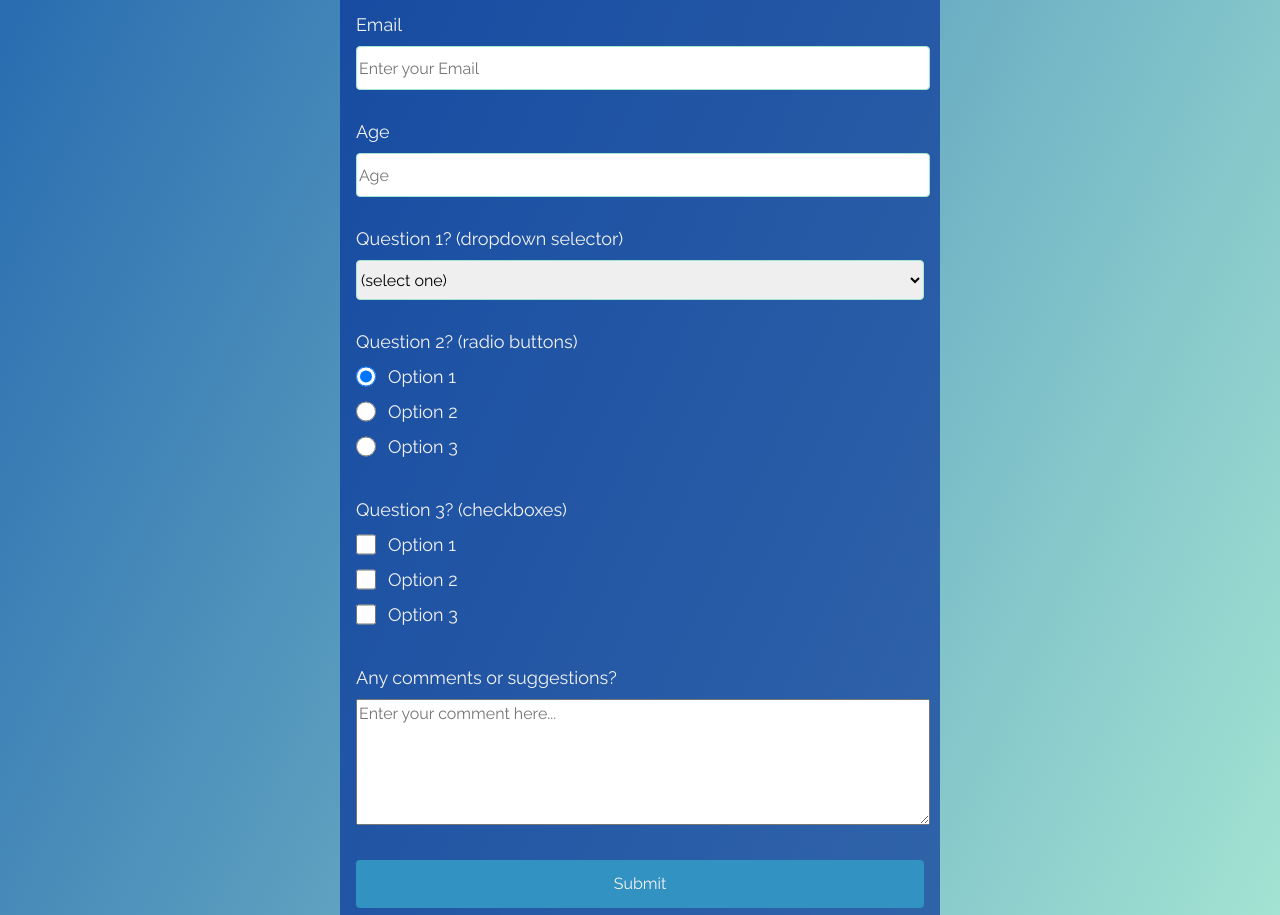
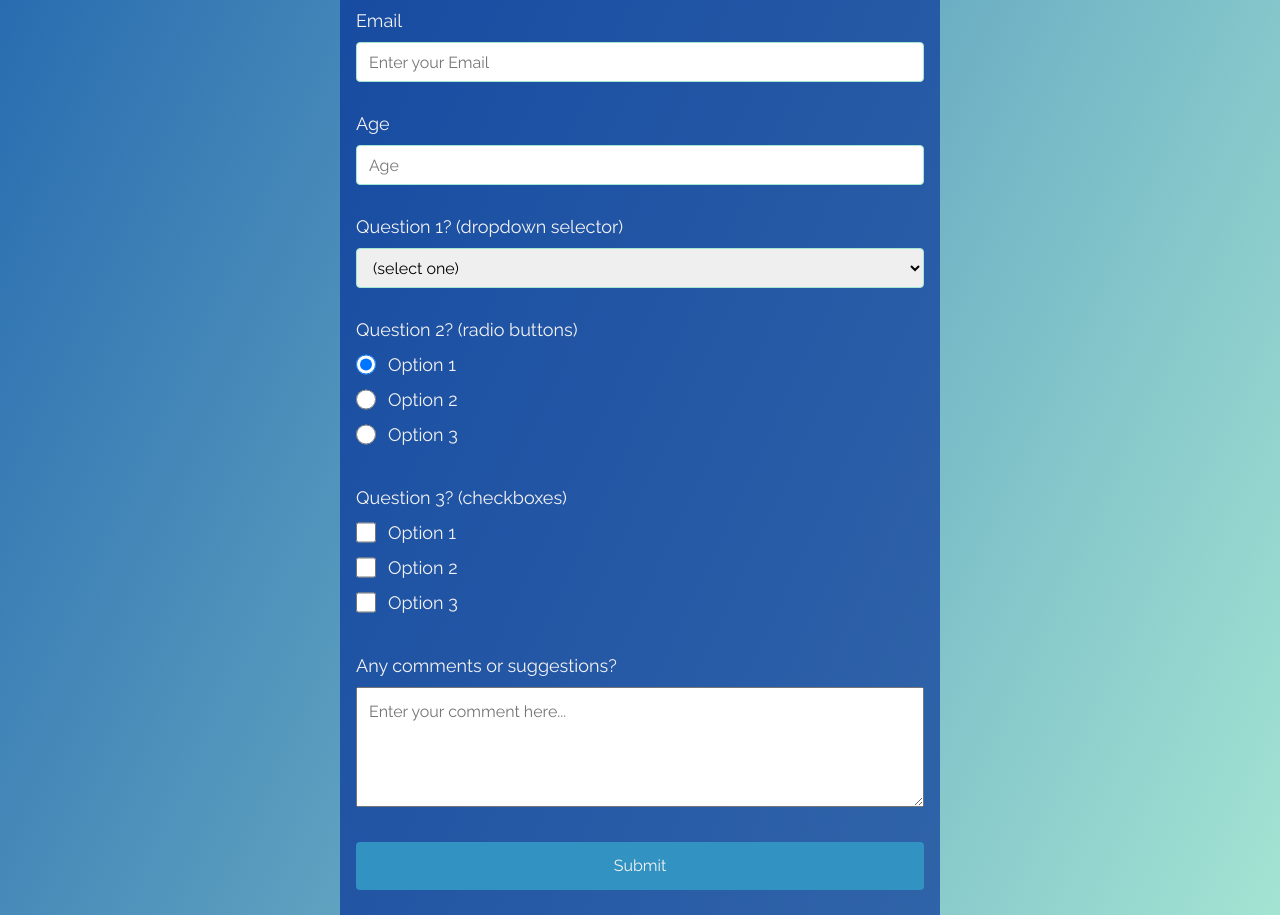
Before and after one commit to clementroume/freeCodeCampCurriculum, a plain HTML site: page Responsive Web Design/05_SurveyFormCertificationProject/index.html in a window 1280 px wide. Shown: the part 261-1176 px from the top of the page. Drawn offline with Linux system fonts and the light colour scheme.

Commit message:
Blank survey style improvement

```diff
--- a/Responsive Web Design/05_SurveyFormCertificationProject/styles.css
+++ b/Responsive Web Design/05_SurveyFormCertificationProject/styles.css
@@ -1,5 +1,9 @@
 /* General */
 @import url('https://fonts.googleapis.com/css?family=Raleway:200i,400&display=swap');
+
+* {
+	box-sizing: border-box;
+}
 
 body {
 	margin: 0;
@@ -80,6 +84,8 @@ form {
 	outline: 0;
 	border: 1px solid #A4E5D3;
 	border-radius: 0.25rem;
+	padding: 0.5rem 0.75rem;
+	transition: border-color 0.15s ease-in-out, box-shadow 0.15s ease-in-out;
 }
 
 .form-input:focus {
@@ -96,6 +102,8 @@ form {
 
 .input-textarea {
 	outline: 0;
+	width: 100%;
+	padding: 0.75rem;
 	min-height: 120px;
 	width: 100%;
 }
```
